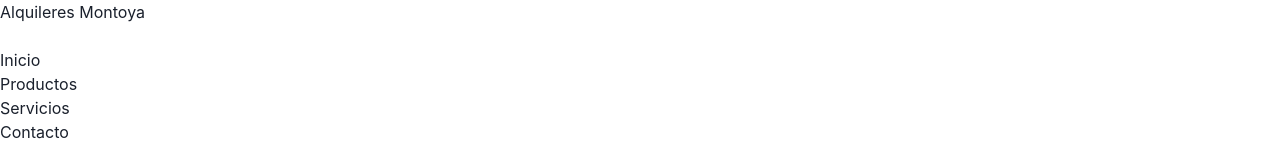
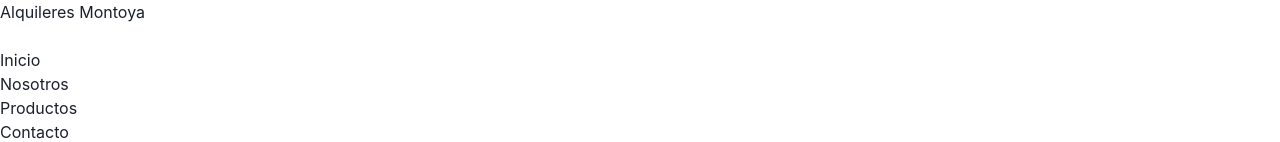
Before and after one commit to GustavoAMM/Negocios, a React (Vite) app in the folder frontend/: page / in a window 1280 px wide. Shown: the top 142 px of the page. Built offline with nearby package versions, Linux system fonts and the light colour scheme.

Commit message:
links navbar

```diff
--- a/frontend/src/About/About.jsx
+++ b/frontend/src/About/About.jsx
@@ -3,7 +3,7 @@ import slideimg from "../../public/slideimg.jpeg";
 
 export function About() {
   return (
-    <div className="bg-gray-800 py-10">
+    <div className="bg-gray-800 py-10" id="nosotros">
       <div className="container mx-auto px-4 flex flex-col md:flex-row items-center">
         <div className="md:w-1/2 mb-6 md:mb-0 flex justify-center">
           <img src={slideimg} alt="Acerca de Nosotros" className="rounded-lg shadow-lg max-w-[400px] h-auto" />
--- a/frontend/src/Contact/Contact.jsx
+++ b/frontend/src/Contact/Contact.jsx
@@ -2,7 +2,7 @@ import React from "react";
 
 export function Contact() {
   return (
-    <div className="bg-[#1F2937] py-10">
+    <div className="bg-[#1F2937] py-10" id="contacto">
       <div className="container mx-auto px-4">
         <h2 className="text-3xl font-semibold mb-4 text-gray-800">
           Contáctanos
--- a/frontend/src/Home/Home.jsx
+++ b/frontend/src/Home/Home.jsx
@@ -99,7 +99,7 @@ export function Home() {
         </ButtonGroup>
       </div>
 
-      {/* condicionar alerta */}
+      {/* Alerta de success*/}
       {showAlert && (
         <div className="fixed top-0 right-0 m-8">
           <div className="bg-green-500 text-white font-bold rounded-t px-4 py-2">
--- a/frontend/src/Navbar/Navbar.jsx
+++ b/frontend/src/Navbar/Navbar.jsx
@@ -23,10 +23,10 @@ export function Navbar() {
                     </button>
                 </div>
                 <ul className={`md:flex ${isMenuOpen ? 'block' : 'hidden'} md:space-x-6 mt-4 md:mt-0`}>
-                    <li><a href="#" className="text-white hover:text-gray-300">Inicio</a></li>
-                    <li><a href="#" className="text-white hover:text-gray-300">Productos</a></li>
-                    <li><a href="#" className="text-white hover:text-gray-300">Servicios</a></li>
-                    <li><a href="#" className="text-white hover:text-gray-300">Contacto</a></li>
+                    <li><a href="/" className="text-white hover:text-gray-300">Inicio</a></li>
+                    <li><a href="#nosotros" className="text-white hover:text-gray-300">Nosotros</a></li>
+                    <li><a href="#productos" className="text-white hover:text-gray-300">Productos</a></li>
+                    <li><a href="#contacto" className="text-white hover:text-gray-300">Contacto</a></li>
                 </ul>
             </nav>
         </div>
--- a/frontend/src/Products/Products.jsx
+++ b/frontend/src/Products/Products.jsx
@@ -30,7 +30,7 @@ const products = [
 
 export function Products() {
   return (
-    <div className="bg-gray-100 py-10">
+    <div className="bg-gray-100 py-10" id="productos">
       <div className="container mx-auto px-4">
         <h2 className="text-3xl font-semibold mb-4 text-gray-800">
           Nuestros Productos
--- a/frontend/src/data/data.js
+++ /dev/null
@@ -1,3 +0,0 @@
-const data = [];
-
-export default data;
```
Also changed, not shown: 1 other file (tests, documents, lock files or other folders).
